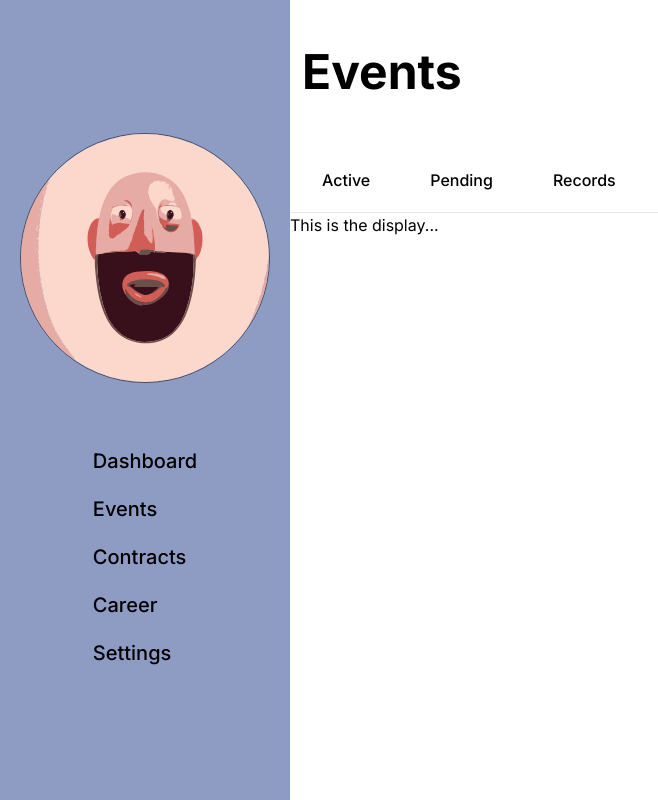
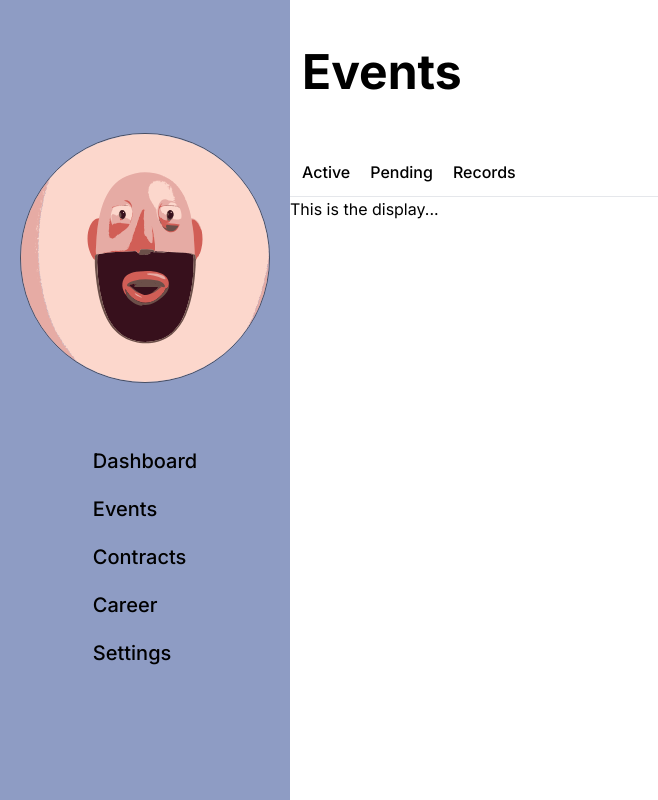
Before and after one commit to mmesomasaint/jointt, a Next.js app: page /dashboard/events in a window 1280 px wide. Shown: the whole page, without its empty margins (0-658 px from the left). Built offline with nearby package versions, Linux system fonts and the light colour scheme; no server answers.

Commit message:
Fix: No need for padding

```diff
--- a/app/dashboard/components/tab.tsx
+++ b/app/dashboard/components/tab.tsx
@@ -8,7 +8,7 @@ export default function Tab({
   return (
     <button
       type='button'
-      className='py-2 px-5 text-black text-base font-medium'
+      className='text-black text-base font-medium'
       onClick={() => onClick()}
     >
       {children}
```
